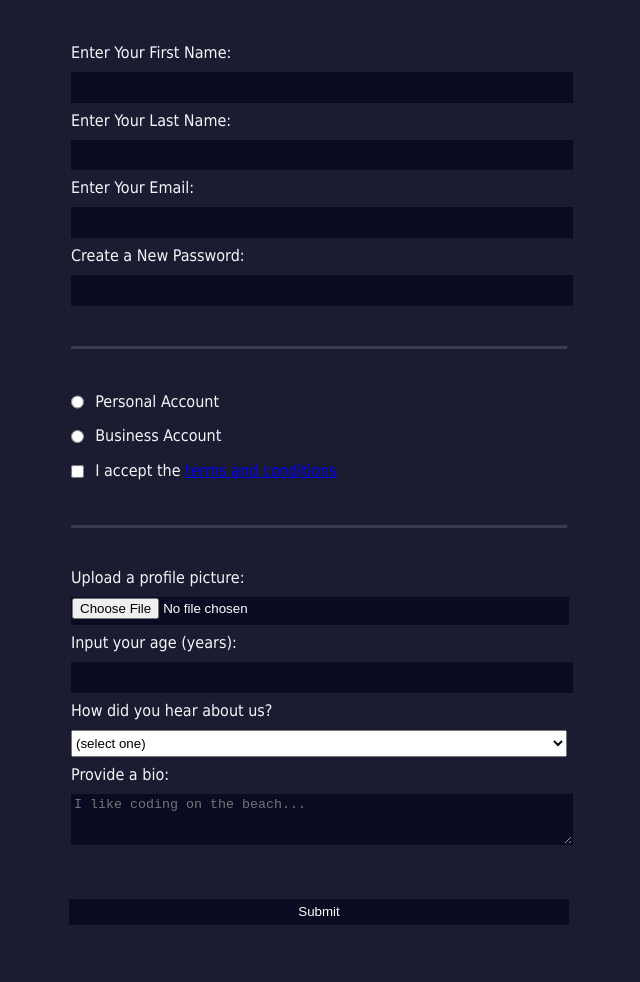
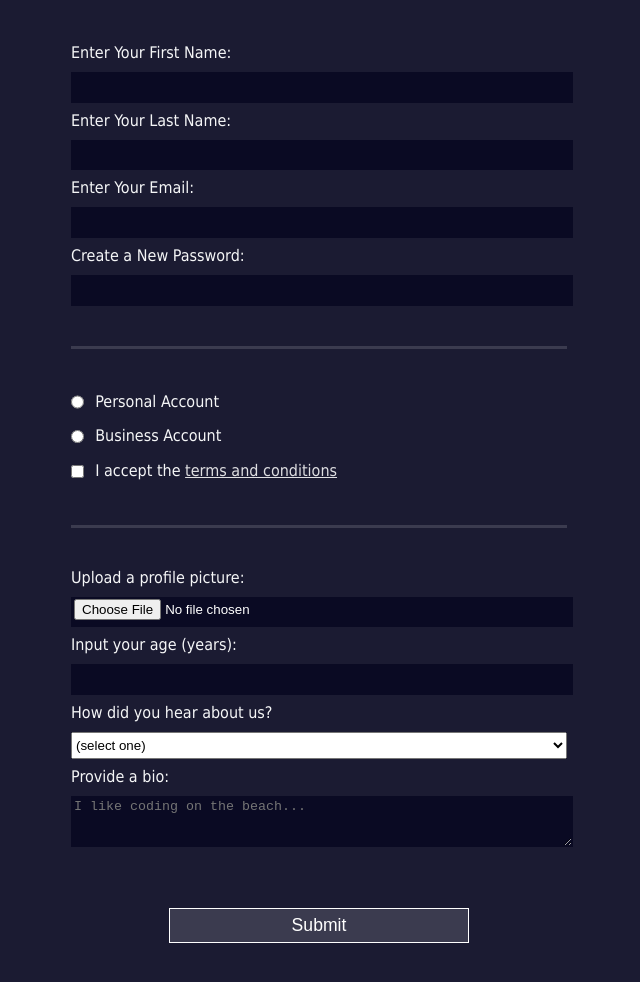
Before and after one commit to NelG22/CIT14-12H_NISPEROS, a plain HTML site: page FreeCodeCamp/Registration Form/Registration Form.html in a window 1280 px wide. Shown: the part 134-1116 px from the top of the page, without its empty margins (321-961 px from the left). Before the commit the page ends 1059 px from the top, so only its background shows below. Drawn offline with Linux system fonts and the light colour scheme.

Commit message:
finished registration form

```diff
--- a/FreeCodeCamp/Registration Form/stylesregistrationform.css
+++ b/FreeCodeCamp/Registration Form/stylesregistrationform.css
@@ -8,7 +8,8 @@ body {
   font-size: 16px;
 }
 
-h1, p {
+h1,
+p {
   margin: 1em auto;
   text-align: center;
 }
@@ -18,34 +19,62 @@ form {
   max-width: 500px;
   min-width: 300px;
   margin: 0 auto;
+  padding-bottom: 2em;
 }
 
-fieldset{
+fieldset {
   border: none;
   padding: 2rem 0;
   border-bottom: 3px solid #3b3b4f;
 }
-fieldset:last-of-type{
+
+fieldset:last-of-type {
   border-bottom: none;
 }
+
 label {
   display: block;
   margin: 0.5rem 0;
 }
-input, textarea, select{
+
+input,
+textarea,
+select {
+  margin: 10px 0 0 0;
   width: 100%;
-  margin: 10px 0 0 0;
   min-height: 2em;
+}
+
+input,
+textarea {
+  background-color: #0a0a23;
+  border: 1px solid #0a0a23;
+  color: #ffffff;
 
 }
-.inline{
+
+.inline {
   width: unset;
   margin: 0 0.5em 0 0;
   vertical-align: middle;
 }
-input, textarea{
-  background-color: #0a0a23;
-  border: 1px solid #0a0a23;
-  color: #ffffff;
-  min-height: 2em;
+
+input[type="submit"] {
+  display: block;
+  width: 60%;
+  margin: 0 auto;
+  height: 2em;
+  font-size: 1.1rem;
+  background-color: #3b3b4f;
+  border-color: white;
+  margin: 1em auto 1em auto;
+  min-width: 300px;
 }
+
+input[type="file"] {
+  padding: 1px 2px;
+}
+
+a {
+  color: #dfdfe2;
+}
```
